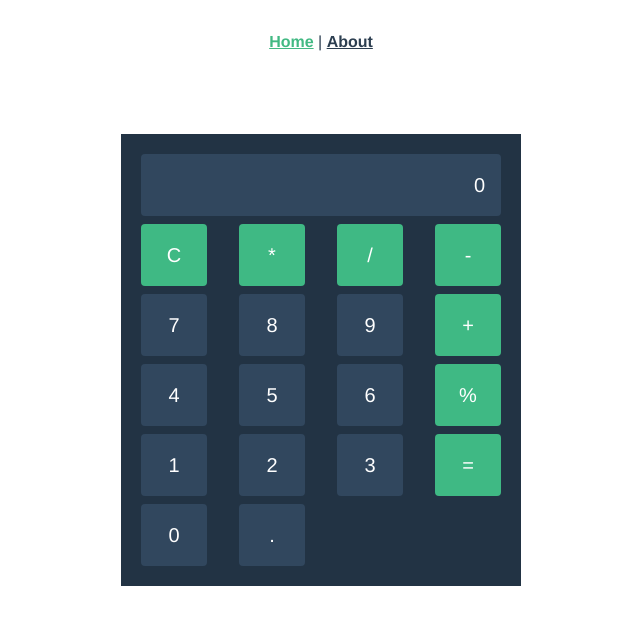
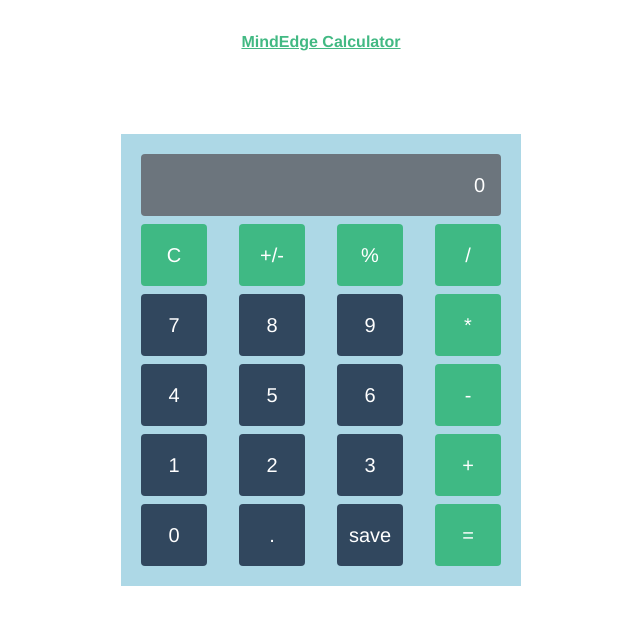
Before and after one commit to DeanaVandegriff/mindedge-calculator-app, a Vue app: page / in a window 1280 px wide. Shown: the top 624 px of the page, without its empty margins (319-959 px from the left). Built offline with nearby package versions, Linux system fonts and the light colour scheme.

Commit message:
restyles and adds negative function

```diff
--- a/src/App.vue
+++ b/src/App.vue
@@ -1,8 +1,6 @@
 <template>
   <nav>
-    <router-link to="/">Home</router-link>
-    |
-    <router-link to="/about">About</router-link>
+    <router-link to="/">MindEdge Calculator</router-link>
   </nav>
   <router-view />
 </template>
--- a/src/components/SimpleCalculator.vue
+++ b/src/components/SimpleCalculator.vue
@@ -1,7 +1,7 @@
 <template>
-  <div class="p-3" style="max-width: 400px; margin: 50px auto; background: #234">
+  <div class="p-3" style="max-width: 400px; margin: 50px auto; background: lightblue">
     <!--calculator result */ -->
-    <div class="w-full rounded m-1 p-3 text-end lead font-weight bold text-white bg-vue-dark">
+    <div class="w-full rounded m-1 p-3 text-end lead font-weight bold text-white bg-secondary">
       {{ calculatorValue || 0 }}
     </div>
 
@@ -10,7 +10,7 @@
       <div class="col-3" v-for="n in calculatorKeys" :key="n">
         <div
           class="lead text-white text-center m-1 py-3 bg-vue-dark rounded hover-class"
-          :class="{ 'bg-vue-green': ['C', '*', '/', '-', '+', '%', '='].includes(n) }"
+          :class="{ 'bg-vue-green': ['C', '+/-', '%', '/', '*', '-', '+', '='].includes(n) }"
           @click="action(n)"
         >
           {{ n }}
@@ -30,7 +30,7 @@ export default {
   data() {
     return {
       calculatorValue: "",
-      calculatorKeys: ["C", "*", "/", "-", 7, 8, 9, "+", 4, 5, 6, "%", 1, 2, 3, "=", 0, "."],
+      calculatorKeys: ["C", "+/-", "%", "/", 7, 8, 9, "*", 4, 5, 6, "-", 1, 2, 3, "+", 0, ".", "save", "="],
     };
   },
   methods: {
@@ -47,6 +47,11 @@ export default {
       if (n === "%") {
         this.calculatorValue = this.calculatorValue / 100 + "";
       }
+      /* negative */
+      if (n === "+/-") {
+        this.calculatorValue = this.calculatorValue * -1;
+      }
+
       if (["/", "*", "-", "+"].includes(n)) {
         this.operator = n;
         this.previousCalculatorValue = this.calculatorValue;
--- a/src/router/index.js
+++ b/src/router/index.js
@@ -7,14 +7,14 @@ const routes = [
     name: "home",
     component: HomeView,
   },
-  {
-    path: "/about",
-    name: "about",
-    // route level code-splitting
-    // this generates a separate chunk (about.[hash].js) for this route
-    // which is lazy-loaded when the route is visited.
-    component: () => import(/* webpackChunkName: "about" */ "../views/AboutView.vue"),
-  },
+  // {
+  //   path: "/about",
+  //   name: "about",
+  //   // route level code-splitting
+  //   // this generates a separate chunk (about.[hash].js) for this route
+  //   // which is lazy-loaded when the route is visited.
+  //   component: () => import(/* webpackChunkName: "about" */ "../views/AboutView.vue"),
+  // },
 ];
 
 const router = createRouter({
--- a/src/views/AboutView.vue
+++ /dev/null
@@ -1,5 +0,0 @@
-<template>
-  <div class="about">
-    <h1>This is an about page</h1>
-  </div>
-</template>
--- a/src/views/HomeView.vue
+++ b/src/views/HomeView.vue
@@ -1,7 +1,6 @@
 <template>
-  <div class="home">
-    <SimpleCalculator></SimpleCalculator>
-  </div>
+  <div class="home"></div>
+  <SimpleCalculator></SimpleCalculator>
 </template>
 
 <script>
```
Also changed, not shown: src/main.js (+0 -7 lines).
